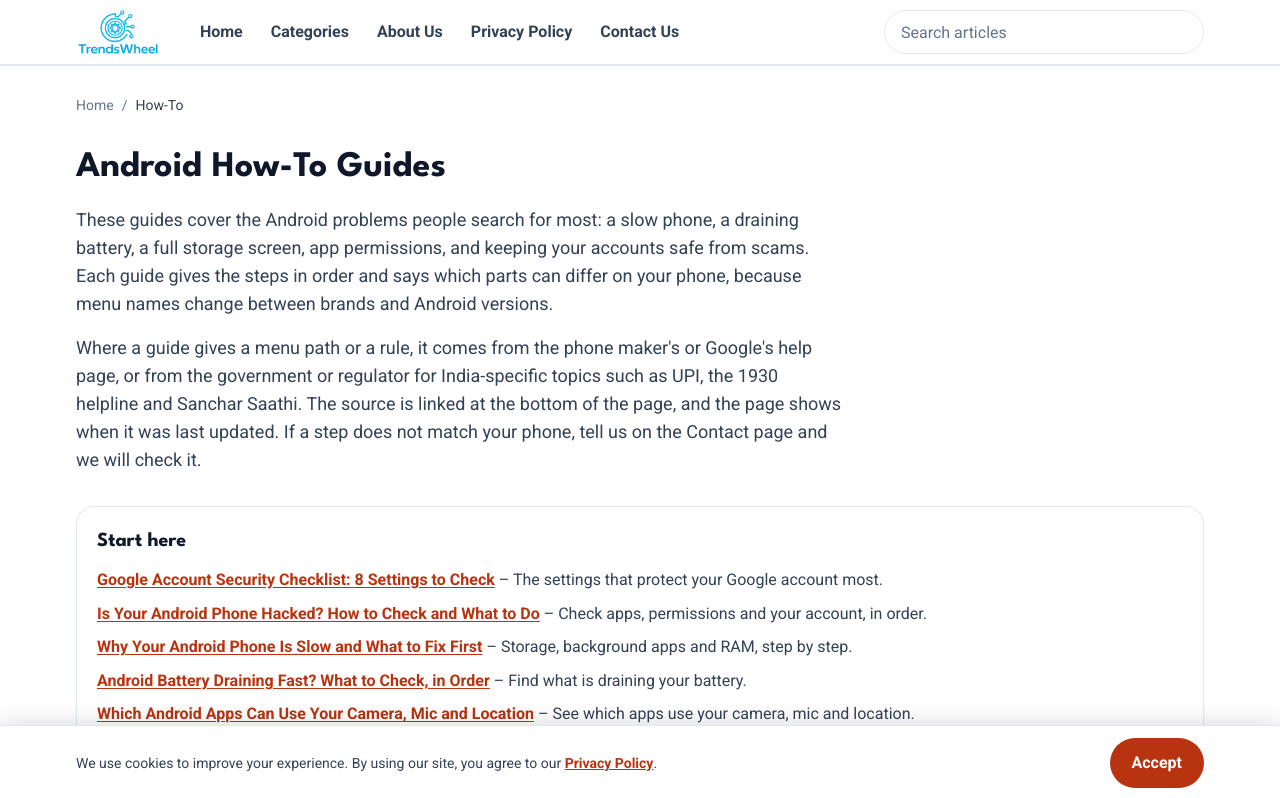
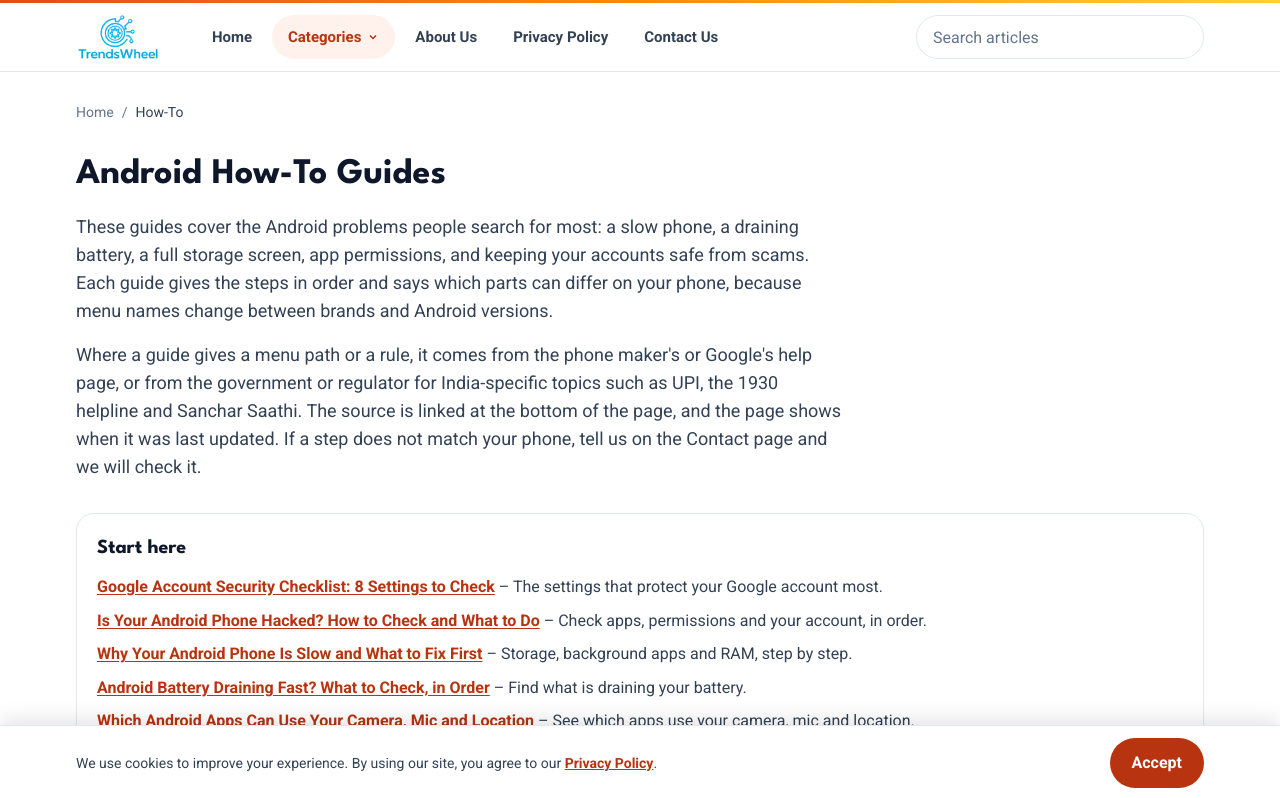
Before and after one commit to iamadityayogi07/trendswheel, a Next.js app: page /how-to in a window 1280 px wide. Shown: the top 798 px of the page. Built offline with nearby package versions, Linux system fonts and the light colour scheme.

Commit message:
Header redesign with active link state
Co-Authored-By: Claude Sonnet 5.5 <noreply@anthropic.com>

```diff
--- a/components/layout/Header.tsx
+++ b/components/layout/Header.tsx
@@ -1,71 +1,24 @@
-import Link from 'next/link';
 import { primaryLinks } from '@/config/nav';
 import { getCategories } from '@/lib/content';
-import { categoryUrl } from '@/lib/url';
+import { DesktopNav, MobileMenu } from './HeaderNav';
 import Logo from './Logo';
 import SearchBox from './SearchBox';
 
-const linkCls = 'inline-flex min-h-11 items-center rounded-lg px-3 font-semibold text-ink-2 no-underline hover:bg-surface-2 hover:text-ink';
-
 export default function Header() {
-  const categories = getCategories();
+  const categories = getCategories().map((c) => ({ name: c.name, slug: c.slug }));
   return (
-    <header className="sticky top-0 z-40 border-b border-line bg-white/95 backdrop-blur shadow-[0_1px_0_#e2e8f0]">
-      <div className="container-page flex h-16 items-center gap-3">
+    <header className="sticky top-0 z-40 border-b border-line bg-white/90 backdrop-blur-md">
+      <div className="h-[3px] bg-gradient-to-r from-brand via-orange-400 to-amber-300" aria-hidden="true" />
+      <div className="container-page flex h-[68px] items-center gap-3">
         <Logo priority />
-
-        <nav aria-label="Primary" className="ml-4 hidden items-center gap-1 lg:flex">
-          <Link href="/" className={linkCls}>
-            Home
-          </Link>
-          <div className="group relative">
-            <Link href={categoryUrl(categories[0].slug)} className={linkCls}>
-              Categories
-            </Link>
-            <ul className="invisible absolute left-0 top-full min-w-44 rounded-xl border border-line bg-surface p-1 opacity-0 shadow-lg transition group-focus-within:visible group-focus-within:opacity-100 group-hover:visible group-hover:opacity-100">
-              {categories.map((c) => (
-                <li key={c.slug}>
-                  <Link href={categoryUrl(c.slug)} className="block rounded-lg px-3 py-2.5 font-medium no-underline hover:bg-surface-2">
-                    {c.name}
-                  </Link>
-                </li>
-              ))}
-            </ul>
-          </div>
-          {primaryLinks.map((l) => (
-            <Link key={l.href} href={l.href} className={linkCls}>
-              {l.label}
-            </Link>
-          ))}
-        </nav>
-
-        <SearchBox className="ml-auto w-full max-w-[16rem] sm:max-w-xs" />
-
-        {/* Mobile menu: native <details>, no JavaScript */}
-        <details className="relative lg:hidden">
-          <summary className="flex size-11 items-center justify-center rounded-lg hover:bg-surface-2" aria-label="Menu">
-            <svg width="22" height="22" viewBox="0 0 24 24" fill="none" stroke="currentColor" strokeWidth="2" strokeLinecap="round" aria-hidden="true">
-              <path d="M4 7h16M4 12h16M4 17h16" />
-            </svg>
-          </summary>
-          <nav aria-label="Mobile" className="absolute right-0 top-full mt-2 w-64 rounded-xl border border-line bg-surface p-2 shadow-lg">
-            <Link href="/" className={`${linkCls} w-full`}>
-              Home
-            </Link>
-            <p className="px-3 pt-2 text-xs font-bold uppercase tracking-wide text-muted">Categories</p>
-            {categories.map((c) => (
-              <Link key={c.slug} href={categoryUrl(c.slug)} className={`${linkCls} w-full pl-6`}>
-                {c.name}
-              </Link>
-            ))}
-            <hr className="my-2 border-line" />
-            {primaryLinks.map((l) => (
-              <Link key={l.href} href={l.href} className={`${linkCls} w-full`}>
-                {l.label}
-              </Link>
-            ))}
-          </nav>
-        </details>
+        <DesktopNav categories={categories} links={primaryLinks} />
+        <div className="ml-auto flex items-center gap-2">
+          <SearchBox className="hidden w-64 sm:block xl:w-72" />
+          <MobileMenu categories={categories} links={primaryLinks} />
+        </div>
+      </div>
+      <div className="container-page pb-3 sm:hidden">
+        <SearchBox className="w-full" />
       </div>
     </header>
   );
--- /dev/null
+++ b/components/layout/HeaderNav.tsx
@@ -0,0 +1,100 @@
+'use client';
+
+import Link from 'next/link';
+import { usePathname } from 'next/navigation';
+import { useEffect, useRef } from 'react';
+
+type NavLink = { label: string; href: string };
+type Cat = { name: string; slug: string };
+type Props = { categories: Cat[]; links: NavLink[] };
+
+const base = 'relative inline-flex h-11 items-center rounded-full px-4 text-[15px] font-semibold no-underline transition-colors';
+const idle = 'text-ink-2 hover:bg-surface-2 hover:text-ink';
+const active = 'bg-brand-soft text-brand-strong';
+
+function useNav(categories: Cat[]) {
+  const pathname = usePathname() || '/';
+  const first = pathname.split('/')[1] ?? '';
+  const inCategory = categories.some((c) => c.slug === first);
+  const cls = (on: boolean, extra = '') => `${base} ${on ? active : idle} ${extra}`;
+  const aria = (on: boolean) => (on ? ({ 'aria-current': 'page' } as const) : {});
+  return { pathname, first, inCategory, cls, aria, isActive: (href: string) => pathname === href };
+}
+
+/** Desktop nav. Client component only so the current page can be highlighted. */
+export function DesktopNav({ categories, links }: Props) {
+  const { pathname, first, inCategory, cls, aria, isActive } = useNav(categories);
+  return (
+    <>
+      <nav aria-label="Primary" className="ml-6 hidden items-center gap-1 lg:flex">
+        <Link href="/" className={cls(pathname === '/')} {...aria(pathname === '/')}>
+          Home
+        </Link>
+        <div className="group relative">
+          <Link href={`/${categories[0].slug}`} className={cls(inCategory, 'gap-1.5')} {...aria(pathname === `/${first}` && inCategory)}>
+            Categories
+            <svg width="12" height="12" viewBox="0 0 24 24" fill="none" stroke="currentColor" strokeWidth="3" aria-hidden="true" className="transition group-hover:rotate-180">
+              <path d="m6 9 6 6 6-6" />
+            </svg>
+          </Link>
+          <ul className="invisible absolute left-0 top-full z-50 min-w-48 translate-y-1 rounded-2xl border border-line bg-white p-2 opacity-0 shadow-xl transition group-focus-within:visible group-focus-within:translate-y-0 group-focus-within:opacity-100 group-hover:visible group-hover:translate-y-0 group-hover:opacity-100">
+            {categories.map((c) => (
+              <li key={c.slug}>
+                <Link
+                  href={`/${c.slug}`}
+                  className={`flex min-h-11 items-center rounded-xl px-3 font-medium no-underline ${first === c.slug ? active : 'hover:bg-surface-2'}`}
+                  {...aria(first === c.slug && pathname === `/${c.slug}`)}
+                >
+                  {c.name}
+                </Link>
+              </li>
+            ))}
+          </ul>
+        </div>
+        {links.map((l) => (
+          <Link key={l.href} href={l.href} className={cls(isActive(l.href))} {...aria(isActive(l.href))}>
+            {l.label}
+          </Link>
+        ))}
+      </nav>
+
+    </>
+  );
+}
+
+/** Mobile menu: native <details>, closes after navigation. */
+export function MobileMenu({ categories, links }: Props) {
+  const { pathname, first, cls, aria, isActive } = useNav(categories);
+  const menu = useRef<HTMLDetailsElement>(null);
+  useEffect(() => {
+    if (menu.current) menu.current.open = false;
+  }, [pathname]);
+  return (
+    <>
+      <details ref={menu} className="group/menu relative lg:hidden">
+        <summary className="flex size-11 items-center justify-center rounded-full border border-line bg-white hover:bg-surface-2" aria-label="Menu">
+          <svg width="20" height="20" viewBox="0 0 24 24" fill="none" stroke="currentColor" strokeWidth="2.2" strokeLinecap="round" aria-hidden="true">
+            <path d="M4 7h16M4 12h16M4 17h16" />
+          </svg>
+        </summary>
+        <nav aria-label="Mobile" className="absolute right-0 top-full z-50 mt-3 w-72 rounded-2xl border border-line bg-white p-2 shadow-xl">
+          <Link href="/" className={cls(pathname === '/', 'w-full rounded-xl')} {...aria(pathname === '/')}>
+            Home
+          </Link>
+          <p className="px-4 pb-1 pt-3 text-xs font-bold uppercase tracking-wider text-muted">Categories</p>
+          {categories.map((c) => (
+            <Link key={c.slug} href={`/${c.slug}`} className={cls(first === c.slug, 'w-full rounded-xl pl-6')} {...aria(first === c.slug && pathname === `/${c.slug}`)}>
+              {c.name}
+            </Link>
+          ))}
+          <hr className="my-2 border-line" />
+          {links.map((l) => (
+            <Link key={l.href} href={l.href} className={cls(isActive(l.href), 'w-full rounded-xl')} {...aria(isActive(l.href))}>
+              {l.label}
+            </Link>
+          ))}
+        </nav>
+      </details>
+    </>
+  );
+}
```
